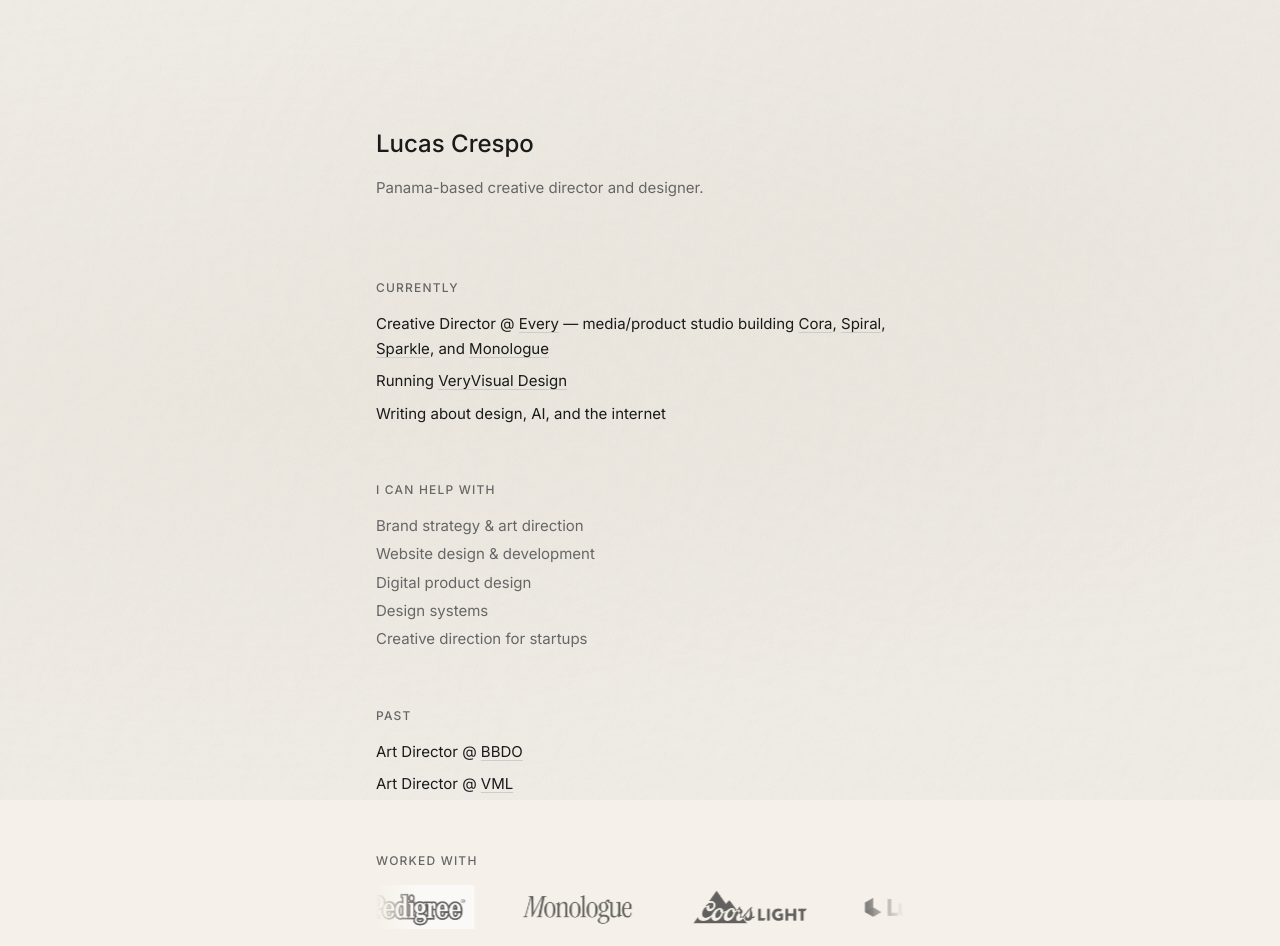
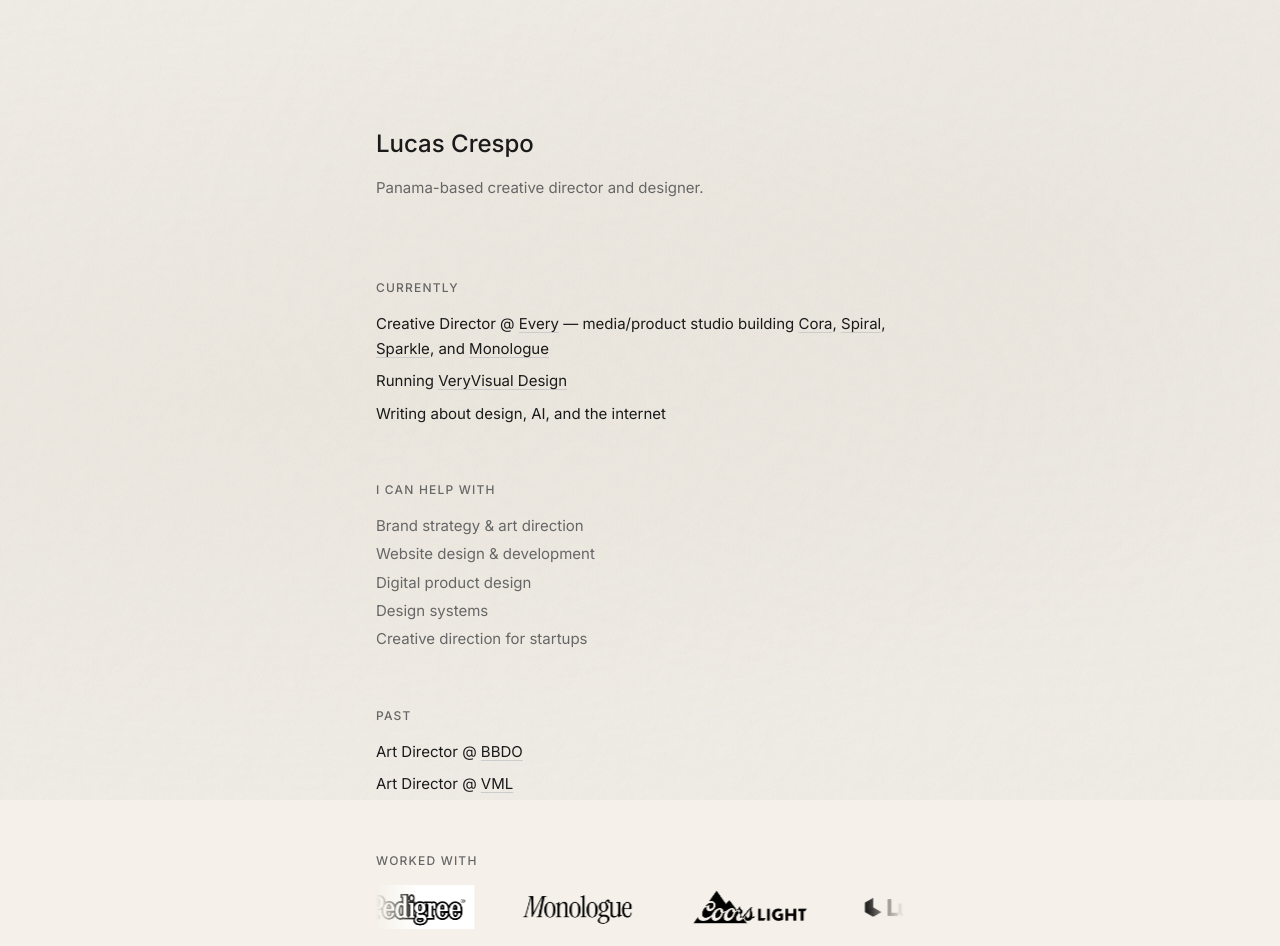
Before and after one commit to lucascrespo23/lucas-portfolio, a Next.js app: page / in a window 1280 px wide. Shown: the top 946 px of the page. Built offline with nearby package versions, Linux system fonts and the light colour scheme.

Commit message:
full opacity + contrast boost on logos

```diff
--- a/app/globals.css
+++ b/app/globals.css
@@ -96,9 +96,9 @@ a:hover {
   height: 44px;
   width: auto;
   object-fit: contain;
-  filter: grayscale(100%);
+  filter: grayscale(100%) contrast(1.2);
   mix-blend-mode: multiply;
-  opacity: 0.6;
+  opacity: 1;
 
   flex-shrink: 0;
 }
```
